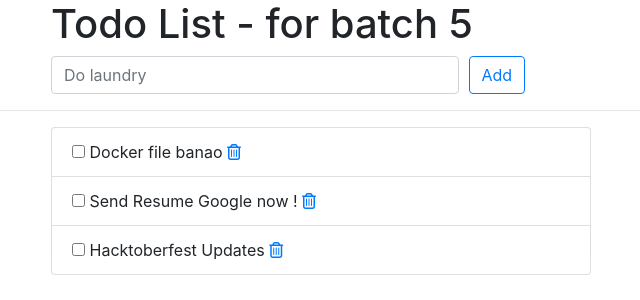
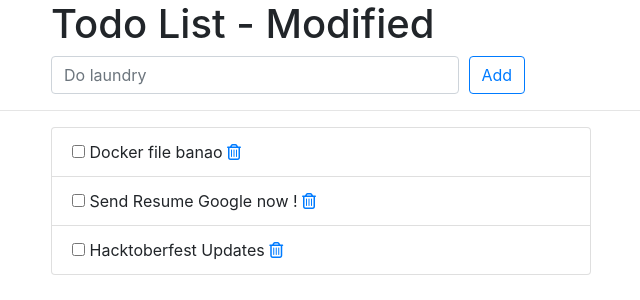
Before and after one commit to sanskarsri/django-todo-ci-cd, a Django app: page /todos/ in a window 1280 px wide. Shown: the top 300 px of the page, without its empty margins (224-864 px from the left). Run offline with Django 3.2, Linux system fonts and the light colour scheme; data comes from the database, SQL or seed files in the repository; some libraries are stand-ins or nearby versions.

Commit message:
Update index.html

```diff
--- a/todos/templates/todos/index.html
+++ b/todos/templates/todos/index.html
@@ -12,7 +12,7 @@
     <div class="offset-md-2 col-lg-9">
       <div class="page-header">
         <h1>
-          Todo List - for batch 5
+          Todo List - Modified
         </h1>
       </div>
     </div>
```
